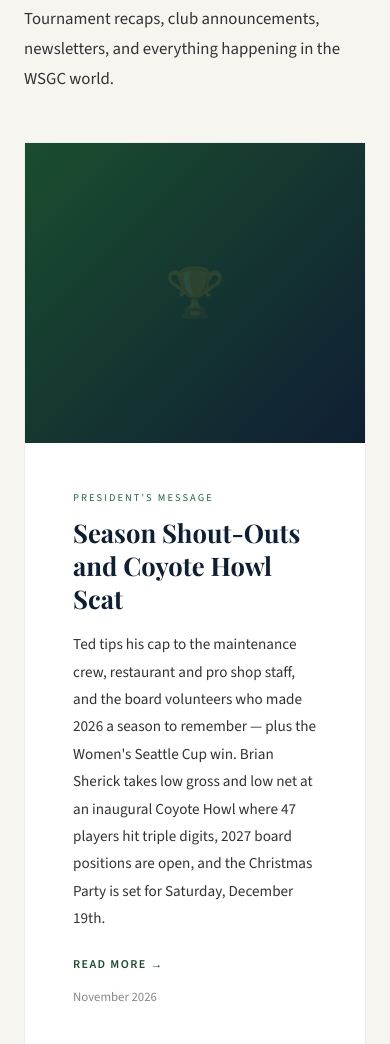
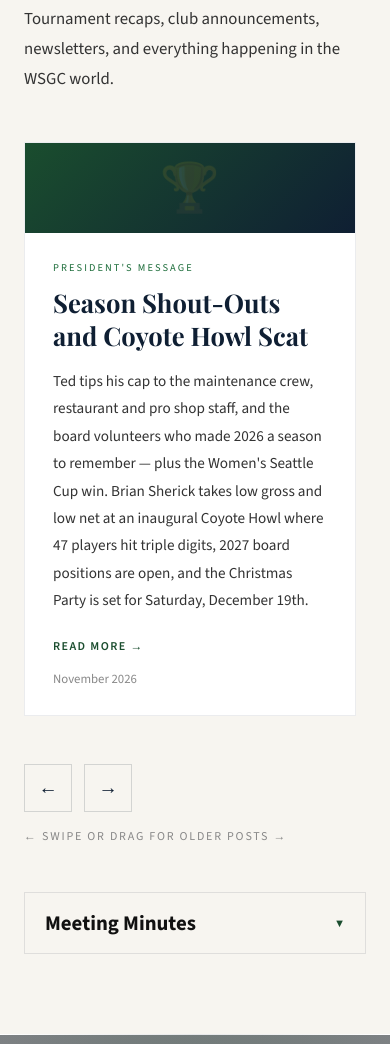
Before and after one commit to daxb/WSGC, a plain HTML site: page index.html in a window 390 px wide. Shown: the part 7976-9020 px from the top of the page. Drawn offline with nearby package versions, Linux system fonts and the light colour scheme; grey boxes are pictures that could not be loaded; a web font is replaced by a local one.

Commit message:
Turn From the Clubhouse into a sideways news carousel
Newest card first, swipe on phones, arrow buttons and keyboard arrows on
desktop. Cards keep their existing classes so the volunteer templates still
work. Meeting Minutes stays below the carousel.

Co-Authored-By: Claude Opus 5.5 <noreply@anthropic.com>

```diff
--- a/index.html
+++ b/index.html
@@ -1309,6 +1309,30 @@ gap: 2rem;
 margin-top: 3rem;
 }
 
+/* From the Clubhouse scrolls sideways: newest card first, swipe on phones,
+   arrow buttons and keyboard arrows on desktop. */
+.news-grid.news-carousel {
+display: flex;
+align-items: stretch;
+gap: 1.5rem;
+overflow-x: auto;
+scroll-snap-type: x mandatory;
+-webkit-overflow-scrolling: touch;
+scrollbar-width: none;
+padding-bottom: 1rem;
+cursor: grab;
+}
+.news-carousel::-webkit-scrollbar { display: none; }
+.news-carousel:focus-visible { outline: 2px solid var(--gold); outline-offset: 4px; }
+.news-carousel > * { flex-shrink: 0; scroll-snap-align: start; }
+.news-carousel > .news-featured { width: 720px; }
+.news-carousel > .news-card { width: 340px; display: flex; flex-direction: column; }
+.news-carousel > .news-card .read-more { margin-top: auto; }
+.news-carousel .news-featured-img { min-height: 0; }
+.news-carousel .news-featured-body { padding: 2.5rem; }
+/* Cards off to the side would otherwise wait for a scroll to fade in */
+.news-carousel .reveal { opacity: 1; transform: none; }
+
 /* Time gate: anything with data-publish-at stays hidden until that time (see the script at the bottom). */
 [data-publish-at] { display: none !important; }
 
@@ -1629,6 +1653,11 @@ nav:not(.scrolled) .nav-links a:hover { color: var(--navy); }
 .course-features { grid-template-columns: 1fr; }
 .news-grid { grid-template-columns: 1fr; }
 .news-featured { grid-template-columns: 1fr; }
+.news-carousel > .news-featured,
+.news-carousel > .news-card { width: 85vw; }
+.news-carousel .news-featured-img { min-height: 90px; }
+.news-carousel .news-featured-body { padding: 1.75rem; }
+.news-carousel > .news-card { padding: 1.75rem; }
 .contact-grid { grid-template-columns: 1fr; gap: 3rem; }
 .form-row { grid-template-columns: 1fr; }
 .gallery-carousel { padding: 0 1.5rem 1rem; }
@@ -2330,7 +2359,7 @@ background: linear-gradient(to right, transparent, rgba(10,22,40,0.1), transpare
       <p class="section-desc">Tournament recaps, club announcements, newsletters, and everything happening in the WSGC world.</p>
     </div>
 
-<div class="news-grid reveal">
+<div class="news-grid news-carousel reveal" id="newsCarousel" tabindex="0" role="region" aria-label="Club news, newest first. Scroll sideways for older posts.">
   <!-- ============================================================
        NEWS / PRESIDENT'S MESSAGE — newest item goes at the TOP.
        The first card (.news-featured) is the big highlighted one; the rest are .news-card.
@@ -2412,6 +2441,11 @@ background: linear-gradient(to right, transparent, rgba(10,22,40,0.1), transpare
     <span class="news-date" style="margin-top:1rem;display:block;">April 2026</span>
   </div>
 </div>
+<div class="carousel-nav">
+  <button class="carousel-btn" onclick="scrollCarousel('newsCarousel', -1)" aria-label="Newer posts">←</button>
+  <button class="carousel-btn" onclick="scrollCarousel('newsCarousel', 1)" aria-label="Older posts">→</button>
+</div>
+<p class="gallery-hint" style="text-align:left;margin-top:1rem;">← Swipe or drag for older posts →</p>
 
     <div class="minutes-accordion-wrap reveal">
       <details class="minutes-accordion">
@@ -2896,12 +2930,12 @@ function toggleTidbits(btn) {
 // ===== CAROUSEL SCROLL =====
 function scrollCarousel(id, dir) {
   const el = document.getElementById(id);
-  const cardWidth = el.querySelector(':scope > *').offsetWidth + 24;
+  const cardWidth = el.querySelector(':scope > :last-child').offsetWidth + 24;
   el.scrollBy({ left: dir * cardWidth, behavior: 'smooth' });
 }
 
 // ===== TOUCH/DRAG SWIPE FOR GALLERY =====
-document.querySelectorAll('.gallery-carousel, .events-carousel').forEach(carousel => {
+document.querySelectorAll('.gallery-carousel, .events-carousel, .news-carousel').forEach(carousel => {
   let isDown = false, startX, scrollLeft;
 
   carousel.addEventListener('mousedown', e => {
@@ -2921,6 +2955,15 @@ document.querySelectorAll('.gallery-carousel, .events-carousel').forEach(carouse
   });
 });
 
+// News carousel: a mouse drag over a card shouldn't also open its link.
+document.querySelectorAll('.news-carousel').forEach(carousel => {
+  let downX = 0;
+  carousel.addEventListener('mousedown', e => { downX = e.pageX; });
+  carousel.addEventListener('click', e => {
+    if (Math.abs(e.pageX - downX) > 6) { e.preventDefault(); e.stopPropagation(); }
+  }, true);
+});
+
 // ===== EVENTS CAROUSEL: SCROLL TO NEXT UPCOMING =====
 (function() {
   const carousel = document.getElementById('eventsCarousel');
```
